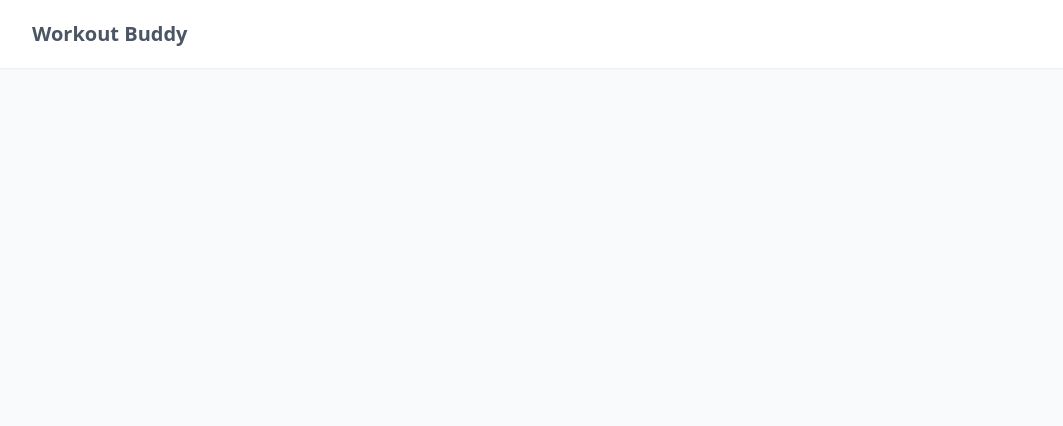
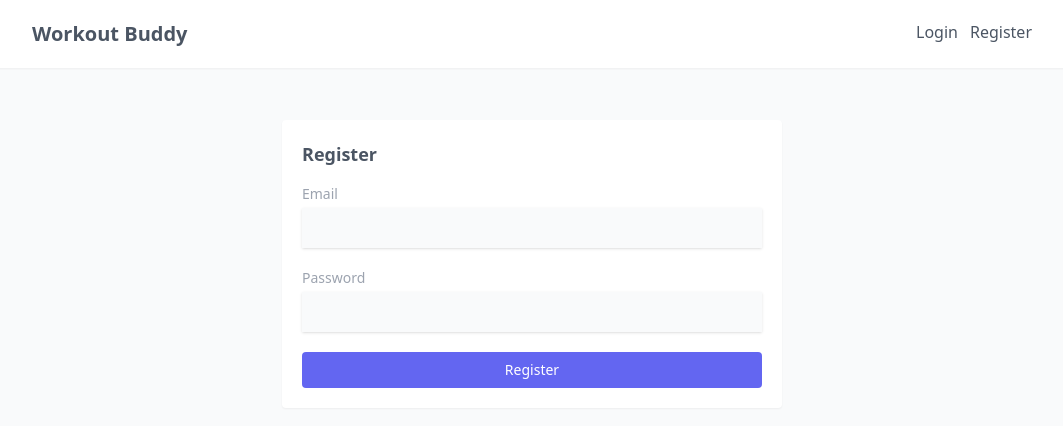
Before and after one commit to zubairniazi/mern-app, a React (Create React App) app in the folder frontend/: page /register in a window 1280 px wide. Before the commit this address had no page. Shown: the top 426 px of the page, without its empty margins (108-1171 px from the left). Built offline with nearby package versions, Linux system fonts and the light colour scheme.

Commit message:
Login, Register Forms and Register Hook

```diff
--- a/frontend/src/App.js
+++ b/frontend/src/App.js
@@ -2,6 +2,8 @@ import { BrowserRouter as Router, Route, Routes } from 'react-router-dom';
 import Navbar from './components/Navbar';
 
 import Home from './pages/Home';
+import Login from './pages/Login';
+import Register from './pages/Register';
 
 function App() {
   return (
@@ -11,7 +13,9 @@ function App() {
 
         <div className='max-w-5xl mx-auto py-5 px-3'>
           <Routes>
-            <Route path='/' element={<Home />} />
+            <Route path='/login' element={<Login />} />
+            <Route path='/register' element={<Register />} />
+            <Route path='/' element={<Home />} exact />
           </Routes>
         </div>
       </Router>
--- /dev/null
+++ b/frontend/src/components/LoginForm.js
@@ -0,0 +1,98 @@
+import React, { useState } from 'react';
+
+const LoginForm = ({ handleUserLoggedIn }) => {
+  const [email, setEmail] = useState('');
+  const [password, setPassword] = useState('');
+
+  const [error, setError] = useState(null);
+  const [errors, setErrors] = useState(null);
+
+  const handleSubmit = async (e) => {
+    e.preventDefault();
+
+    let user = { email, password };
+
+    const response = await fetch(
+      `${process.env.REACT_APP_API_URL}/api/user/login`,
+      {
+        method: 'POST',
+        body: JSON.stringify(user),
+        headers: {
+          'Content-Type': 'application/json',
+        },
+      }
+    );
+    const json = await response.json();
+
+    if (!response.ok) {
+      setError(json.message);
+      setErrors(json.errors);
+    }
+
+    if (response.ok) {
+      handleUserLoggedIn && handleUserLoggedIn(json.data);
+      resetForm();
+    }
+  };
+
+  const resetForm = () => {
+    setErrors(null);
+    setError(null);
+    setEmail('');
+    setPassword('');
+  };
+
+  return (
+    <div className='bg-white p-5 shadow-sm rounded'>
+      <h2 className='font-bold mb-4 text-lg'>Log in</h2>
+
+      <form className='flex flex-col space-y-4' onSubmit={handleSubmit}>
+        <div className='flex flex-col'>
+          <label className='text-sm text-gray-400 mb-1'>Email</label>
+          <input
+            type='email'
+            className={`bg-gray-50 p-2 shadow ${
+              errors && errors.email ? 'border border-red-400 rounded' : ''
+            }`}
+            value={email}
+            onChange={(e) => setEmail(e.target.value)}
+          />
+          <span className='text-sm text-red-400 mt-1'>
+            {errors && errors.email}
+          </span>
+        </div>
+
+        <div className='flex flex-col'>
+          <label className='text-sm text-gray-400 mb-1'>Password</label>
+          <input
+            type='text'
+            className={`bg-gray-50 p-2 shadow ${
+              errors && errors.password ? 'border border-red-400 rounded' : ''
+            }`}
+            value={password}
+            onChange={(e) => setPassword(e.target.value)}
+          />
+          <span className='text-sm text-red-400 mt-1'>
+            {errors && errors.password}
+          </span>
+        </div>
+
+        <div className='flex flex-col'>
+          <input
+            type='submit'
+            value='Log in'
+            className='text-sm bg-indigo-500 hover:bg-indigo-600 text-white py-2 rounded cursor-pointer'
+          />
+        </div>
+
+        {error && (
+          <div className='text-red-400 bg-red-50 p-2 border border-red-400'>
+            {error}
+          </div>
+        )}
+      </form>
+    </div>
+  );
+};
+
+export default LoginForm;
--- a/frontend/src/components/Navbar.js
+++ b/frontend/src/components/Navbar.js
@@ -1,8 +1,21 @@
+import { Link } from 'react-router-dom';
+
 const Navbar = () => {
   return (
     <div className='bg-white py-5 shadow-sm'>
-      <div className='max-w-5xl mx-auto px-3'>
+      <div className='max-w-5xl mx-auto px-3 flex justify-between'>
         <h1 className='text-xl font-bold'>Workout Buddy</h1>
+
+        <nav>
+          <ul className='flex space-x-3'>
+            <li className='hover:border-b-2'>
+              <Link to='/login'>Login</Link>
+            </li>
+            <li className='hover:border-b-2'>
+              <Link to='/register'>Register</Link>
+            </li>
+          </ul>
+        </nav>
       </div>
     </div>
   );
--- /dev/null
+++ b/frontend/src/components/RegisterForm.js
@@ -0,0 +1,70 @@
+import React, { useState } from 'react';
+import useRegister from '../hooks/useRegister';
+
+const RegisterForm = () => {
+  const { register, loading, error, errors } = useRegister();
+
+  const [email, setEmail] = useState('');
+  const [password, setPassword] = useState('');
+
+  const handleSubmit = async (e) => {
+    e.preventDefault();
+
+    await register(email, password);
+  };
+
+  return (
+    <div className='bg-white p-5 shadow-sm rounded'>
+      <h2 className='font-bold mb-4 text-lg'>Register</h2>
+
+      <form className='flex flex-col space-y-4' onSubmit={handleSubmit}>
+        <div className='flex flex-col'>
+          <label className='text-sm text-gray-400 mb-1'>Email</label>
+          <input
+            type='email'
+            className={`bg-gray-50 p-2 shadow ${
+              errors && errors.email ? 'border border-red-400 rounded' : ''
+            }`}
+            value={email}
+            onChange={(e) => setEmail(e.target.value)}
+          />
+          <span className='text-sm text-red-400 mt-1'>
+            {errors && errors.email}
+          </span>
+        </div>
+
+        <div className='flex flex-col'>
+          <label className='text-sm text-gray-400 mb-1'>Password</label>
+          <input
+            type='text'
+            className={`bg-gray-50 p-2 shadow ${
+              errors && errors.password ? 'border border-red-400 rounded' : ''
+            }`}
+            value={password}
+            onChange={(e) => setPassword(e.target.value)}
+          />
+          <span className='text-sm text-red-400 mt-1'>
+            {errors && errors.password}
+          </span>
+        </div>
+
+        <div className='flex flex-col'>
+          <input
+            type='submit'
+            value='Register'
+            disabled={loading}
+            className='text-sm bg-indigo-500 hover:bg-indigo-600 text-white py-2 rounded cursor-pointer'
+          />
+        </div>
+
+        {error && (
+          <div className='text-red-400 bg-red-50 p-2 border border-red-400'>
+            {error}
+          </div>
+        )}
+      </form>
+    </div>
+  );
+};
+
+export default RegisterForm;
--- a/frontend/context/AuthContext.js
+++ b/frontend/src/context/AuthContext.js
@@ -1,6 +1,4 @@
 import { createContext, useReducer } from 'react';
-
-export const AuthContext = createContext();
 
 const authReducer = (state, action) => {
   switch (action.type) {
@@ -13,6 +11,8 @@ const authReducer = (state, action) => {
   }
 };
 
+export const AuthContext = createContext();
+
 export const AuthProvider = ({ children }) => {
   const [state, dispatch] = useReducer(authReducer, { user: null });
 
--- a/frontend/src/hooks/useAuthContext.js
+++ b/frontend/src/hooks/useAuthContext.js
@@ -1,8 +1,8 @@
 import { useContext } from 'react';
 
-import { AuthContext } from '../../context/AuthContext';
+import { AuthContext } from '../context/AuthContext';
 
-const useAuthContext = () => {
+export const useAuthContext = () => {
   const context = useContext(AuthContext);
 
   if (!context) {
@@ -11,5 +11,3 @@ const useAuthContext = () => {
 
   return context;
 };
-
-export default useAuthContext;
--- /dev/null
+++ b/frontend/src/hooks/useRegister.js
@@ -0,0 +1,46 @@
+import { useState } from 'react';
+
+import { useAuthContext } from './useAuthContext';
+
+const useRegister = () => {
+  const [error, setError] = useState(null);
+  const [errors, setErrors] = useState(null);
+  const [loading, setLoading] = useState(false);
+
+  const { dispatch } = useAuthContext();
+
+  const register = async (email, password) => {
+    setLoading(true);
+    setError(null);
+
+    const response = await fetch(
+      `${process.env.REACT_APP_API_URL}/api/user/register`,
+      {
+        method: 'POST',
+        body: JSON.stringify({ email, password }),
+        headers: {
+          'Content-Type': 'application/json',
+        },
+      }
+    );
+    const json = await response.json();
+
+    if (!response.ok) {
+      setError(json.message);
+      setErrors(json.errors);
+      setLoading(false);
+    }
+
+    if (response.ok) {
+      localStorage.setItem('user', JSON.stringify(json.data));
+
+      dispatch({ type: 'LOGIN', payload: json.data });
+
+      setLoading(false);
+    }
+  };
+
+  return { register, loading, error, errors };
+};
+
+export default useRegister;
--- a/frontend/src/index.js
+++ b/frontend/src/index.js
@@ -3,7 +3,7 @@ import ReactDOM from 'react-dom/client';
 import './index.css';
 import App from './App';
 
-import { AuthProvider } from '../context/AuthContext';
+import { AuthProvider } from './context/AuthContext';
 
 const root = ReactDOM.createRoot(document.getElementById('root'));
 root.render(
--- /dev/null
+++ b/frontend/src/pages/Login.js
@@ -0,0 +1,19 @@
+import React from 'react';
+
+import LoginForm from '../components/LoginForm';
+
+const Login = () => {
+  const userLoggedIn = (data) => {
+    console.log(data);
+  };
+
+  return (
+    <div>
+      <div className='md:w-2/4 mx-auto mt-8'>
+        <LoginForm handleUserLoggedIn={userLoggedIn} />
+      </div>
+    </div>
+  );
+};
+
+export default Login;
--- /dev/null
+++ b/frontend/src/pages/Register.js
@@ -0,0 +1,13 @@
+import React from 'react';
+
+import RegisterForm from '../components/RegisterForm';
+
+const Register = () => {
+  return (
+    <div className='md:w-2/4 mx-auto mt-8'>
+      <RegisterForm />
+    </div>
+  );
+};
+
+export default Register;
```
Also changed, not shown: 1 other file (tests, documents, lock files or other folders).
